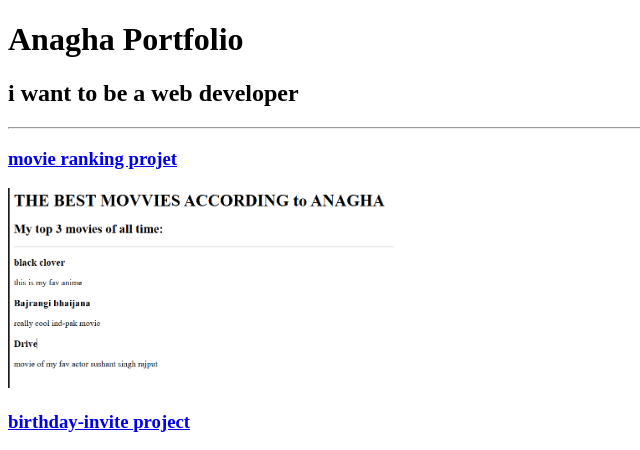
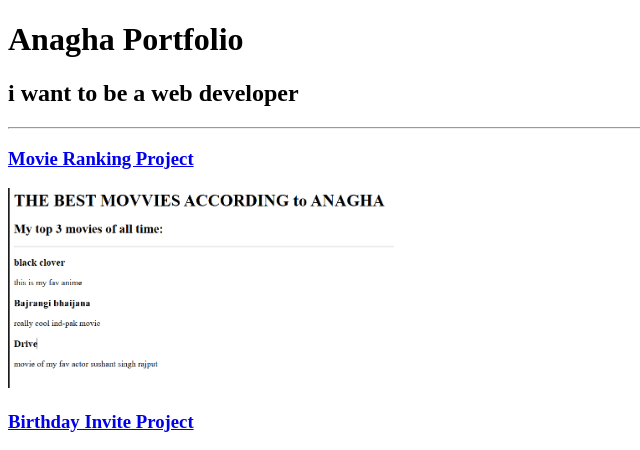
Before and after one commit to Anaghatotade/html.portfolio, a plain HTML site: page index.html in a window 1280 px wide. Shown: the top 450 px of the page, without its empty margins (0-640 px from the left). Drawn offline with Linux system fonts and the light colour scheme; grey boxes are pictures that could not be loaded.

Commit message:
Update index.html

```diff
--- a/index.html
+++ b/index.html
@@ -10,9 +10,9 @@
     <h1>Anagha Portfolio</h1>
     <h2>i want to be a web developer</h2>
     <hr>
-    <h3><a href="./public/movie-ranking.html">movie ranking projet</a></h3>
+    <h3><a href="./public/movie-ranking.html">Movie Ranking Project</a></h3>
     <img src = "./assets/images/fav movie.png"height="200" alt="movie ranking"/>
-    <h3><a href="./public/birthday-invite.html">birthday-invite project</a></h3>
+    <h3><a href="./public/birthday-invite.html">Birthday Invite Project</a></h3>
     <img src = "./assets/images/birthday-invite.png" height="200"  alt="movie ranking"/>
     <hr>
     <a href="./public/about.html">About Me</a>
```
